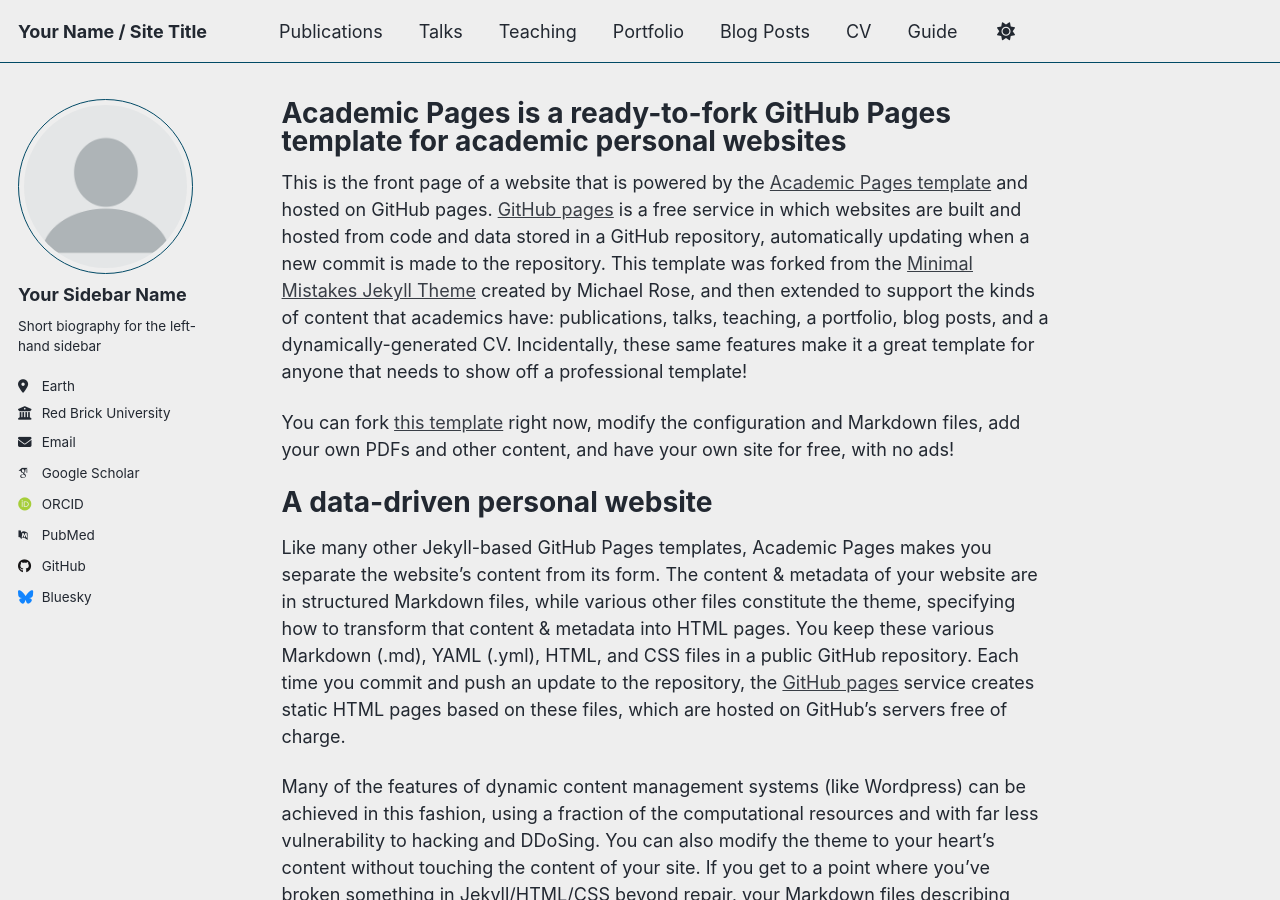
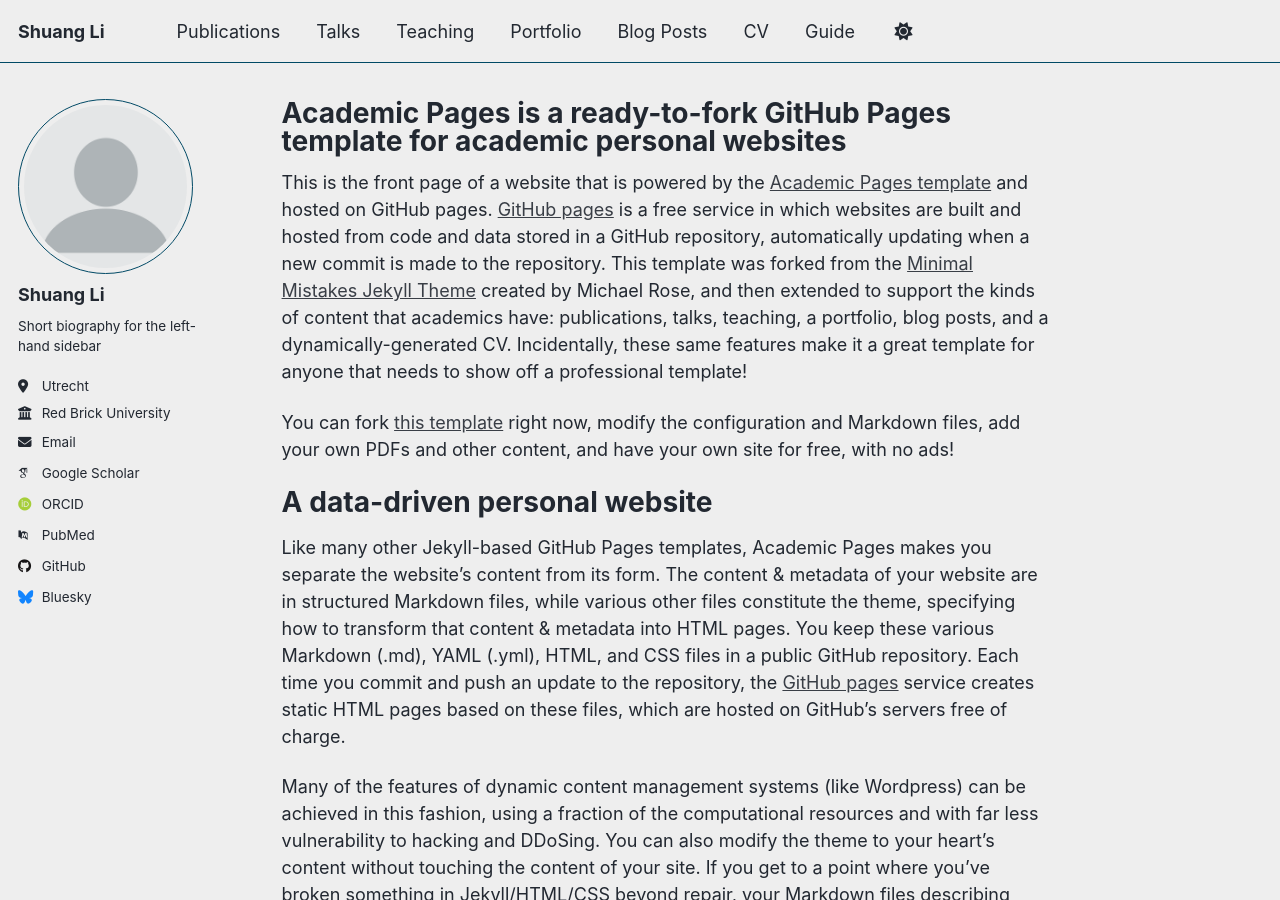
Before and after one commit to shuangli-cv/shuangli-cv.github.io, a Jekyll site: the page built from _pages/about.md, in a window 1280 px wide and 900 px high. Built offline with Jekyll 4.4.1, drawn with Linux system fonts in a browser that asks for light colours; some web fonts are replaced; a script that is not in the unit is left out.

Commit message:
Update _config.yml

```diff
--- a/_config.yml
+++ b/_config.yml
@@ -9,10 +9,10 @@
 # Basic Site Settings
 locale                   : "en-US"
 site_theme               : "air" # Currently available options are "default", "air"
-title                    : "Your Name / Site Title"
+title                    : "Shuang Li"
 title_separator          : "-"
 name                     : &name "Your Name"
-description              : &description "Your Name's academic portfolio"   # Update this with a general description of your site, this is the default if not overridden by a page
+description              : &description "CV and professional portfolio of Shuang Li"   # Update this with a general description of your site, this is the default if not overridden by a page
 url                      : https://academicpages.github.io # The base hostname & protocol for your site e.g. "https://[your GitHub username].github.io",
                                                            # or if you already have some other page hosted on Github then use "https://[your GitHub username].github.io/[Your Repo Name]"
 baseurl                  : "" # the subpath of your site, e.g. "/blog"
@@ -24,13 +24,13 @@
 author:
   # Biographic information
   avatar           : "profile.png"
-  name             : "Your Sidebar Name"
+  name             : "Shuang Li"
   pronouns         : # example: "she/her"
   bio              : "Short biography for the left-hand sidebar"
-  location         : "Earth"
+  location         : "Utrecht"
   employer         : "Red Brick University"
   uri              : # URL
-  email            : "none@example.org"
+  email            : "lishuang164224@outlook.com"
 
   # Academic websites
   academia         : # URL
```
